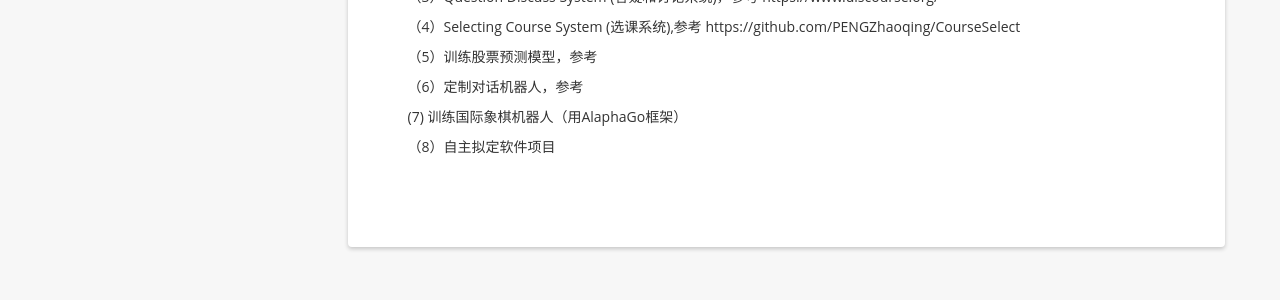
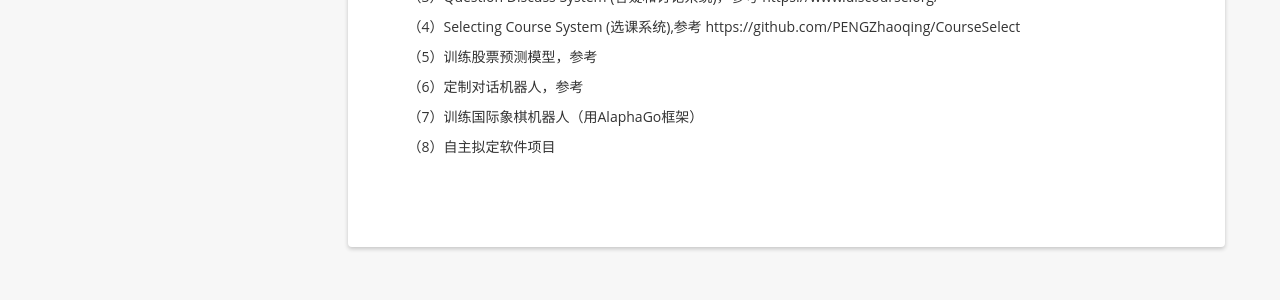
Before and after one commit to tjluo-ucas/ase, a Jekyll site: the page built from _posts/2019-02-08-intro.md, in a window 1280 px wide and 900 px high, scrolled down 1355 px. Shown: the part 412-712 px from the top of the window. Built offline with Jekyll 4.4.1, drawn with Linux system fonts in a browser that asks for light colours; nearby versions of some CDN libraries; comment, search, counter and statistics services are not loaded.

```diff
--- a/_posts/2019-02-08-intro.md
+++ b/_posts/2019-02-08-intro.md
@@ -99,6 +99,6 @@ banner: 课程简介
 
 （6）定制对话机器人，参考
 
- (7) 训练国际象棋机器人（用AlaphaGo框架）
+（7）训练国际象棋机器人（用AlaphaGo框架）
 
 （8）自主拟定软件项目
```
